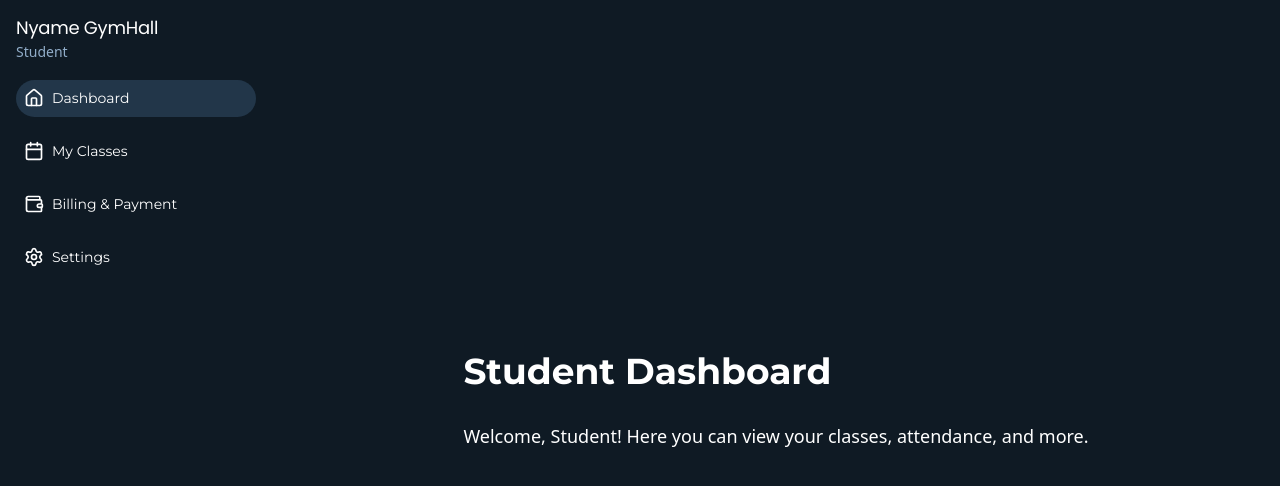
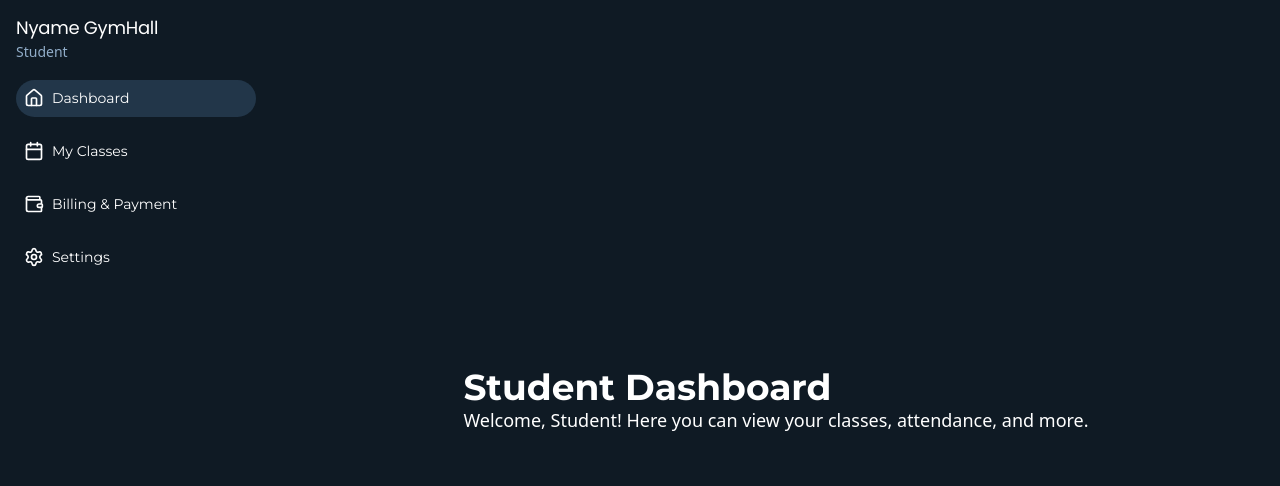
Before and after one commit to mafindijr/Gym-Management-System, a React (Vite) app: page /student in a window 1280 px wide. Shown: the top 486 px of the page. Built offline with nearby package versions, Linux system fonts and the light colour scheme.

Commit message:
create the stuent dashboard layout

```diff
--- a/src/pages/student-dashboard.jsx
+++ b/src/pages/student-dashboard.jsx
@@ -4,7 +4,7 @@
 export default function StudentDashboard() {
   return (
     <div>
-      <main className='flex flex-col col-span-4 justify-center gap-8 w-full'>
+      <main className='w-full'>
         <div>
           <h1 className='text-[36px] leading-[40px] font-bold font-montserrat'>Student Dashboard</h1>
         </div>
```
